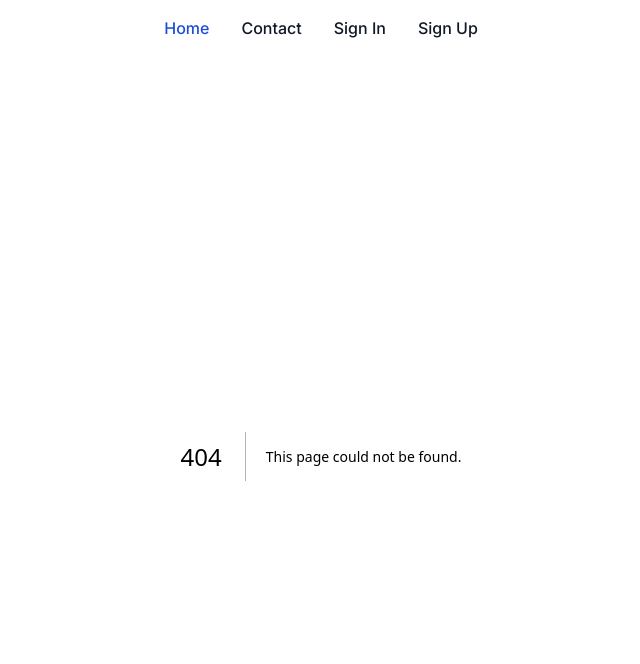
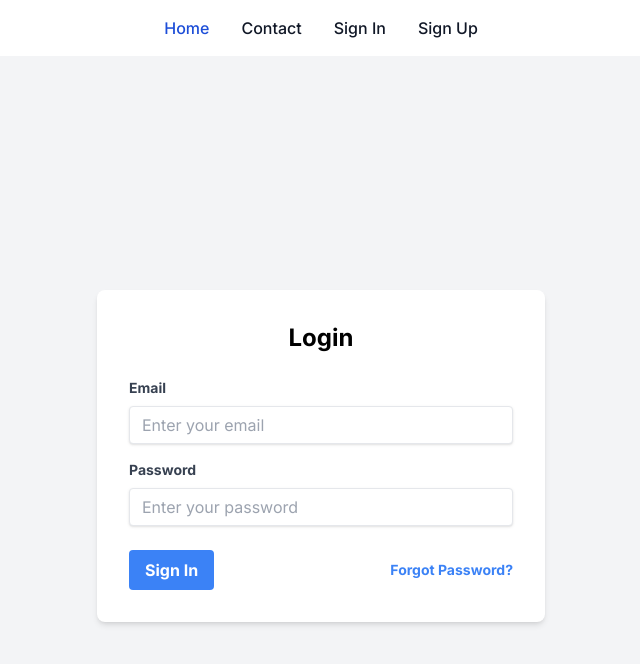
Before and after one commit to yash161/odoo-updated, a Next.js app: page /login in a window 1280 px wide. Before the commit this address had no page. Shown: the top 664 px of the page, without its empty margins (319-959 px from the left). Built offline with nearby package versions, Linux system fonts and the light colour scheme.

Commit message:
changes 15:00

```diff
--- a/package.json
+++ b/package.json
@@ -15,6 +15,7 @@
     "clsx": "^2.1.1",
     "framer-motion": "^11.3.2",
     "jsonwebtoken": "^9.0.2",
+    "mdb-react-ui-kit": "^8.0.0",
     "mongoose": "^8.5.1",
     "next": "14.2.5",
     "react": "^18",
--- /dev/null
+++ b/src/app/login/page.tsx
@@ -0,0 +1,79 @@
+'use client'
+import React,{useState} from 'react';
+import axios from 'axios'
+import { useRouter } from "next/navigation";
+import Link from 'next/link';
+
+const LoginPage = () => {
+
+    const [user, setUser] = useState({
+        email: "",
+        password: "",
+      });
+
+    const router = useRouter()
+
+    const [loadning,setLoading] = useState(false)
+
+    const handleLogin = async () => {
+        try {
+            setLoading(true)
+            const response = await axios.post("/api/sign-in", user);
+            console.log("Login data", response.data);
+            router.push("/userhome");
+          } catch (error: any) {
+            console.log("Login failed", error.message);
+          } finally {
+            setLoading(false);
+          }
+    }
+
+
+  return (
+    <div className="min-h-screen flex items-center justify-center bg-gray-100">
+      <div className="bg-white p-8 rounded-lg shadow-md w-full max-w-md">
+        <h2 className="text-2xl font-bold mb-6 text-center">{loadning ? "Processing" : "Login"}</h2>
+          <div className="mb-4">
+            <label className="block text-gray-700 text-sm font-bold mb-2" htmlFor="email">
+              Email
+            </label>
+            <input
+              type="email"
+              id="email"
+              placeholder="Enter your email"
+              className="shadow appearance-none border rounded w-full py-2 px-3 text-gray-700 leading-tight focus:outline-none focus:shadow-outline"
+              onChange={(e) => setUser({ ...user, email: e.target.value })}
+              value={user.email}
+            />
+          </div>
+          <div className="mb-6">
+            <label className="block text-gray-700 text-sm font-bold mb-2" htmlFor="password">
+              Password
+            </label>
+            <input
+              type="password"
+              id="password"
+              placeholder="Enter your password"
+              className="shadow appearance-none border rounded w-full py-2 px-3 text-gray-700 leading-tight focus:outline-none focus:shadow-outline"
+              onChange={(e) => setUser({ ...user, password: e.target.value })}
+              value={user.password}
+            />
+          </div>
+          <div className="flex items-center justify-between">
+            <button
+              type="submit"
+              className="bg-blue-500 hover:bg-blue-700 text-white font-bold py-2 px-4 rounded focus:outline-none focus:shadow-outline"
+              onClick={handleLogin}
+            >
+              Sign In
+            </button>
+            <Link href="/forgotpassword" className="inline-block align-baseline font-bold text-sm text-blue-500 hover:text-blue-800">
+              Forgot Password?
+            </Link>
+          </div>
+      </div>
+    </div>
+  );
+};
+
+export default LoginPage;
--- a/src/components/Navbar.tsx
+++ b/src/components/Navbar.tsx
@@ -44,7 +44,7 @@
       <ul className="font-medium flex flex-col p-4 md:p-0 mt-4 border border-gray-100 rounded-lg bg-gray-50 md:flex-row md:space-x-8 rtl:space-x-reverse md:mt-0 md:border-0 md:bg-white dark:bg-gray-800 md:dark:bg-gray-900 dark:border-gray-700">
         <li>
           <Link
-            href="#"
+            href="/"
             className="block py-2 px-3 text-white bg-blue-700 rounded md:bg-transparent md:text-blue-700 md:p-0 dark:text-white md:dark:text-blue-500"
             aria-current="page"
           >
@@ -53,7 +53,7 @@
         </li>
         <li>
           <Link
-            href="#"
+            href="/contact"
             className="block py-2 px-3 text-gray-900 rounded hover:bg-gray-100 md:hover:bg-transparent md:border-0 md:hover:text-blue-700 md:p-0 dark:text-white md:dark:hover:text-blue-500 dark:hover:bg-gray-700 dark:hover:text-white md:dark:hover:bg-transparent"
           >
             Contact
@@ -61,7 +61,7 @@
         </li>
         <li>
           <Link
-            href="#"
+            href="/login"
             className="block py-2 px-3 text-gray-900 rounded hover:bg-gray-100 md:hover:bg-transparent md:border-0 md:hover:text-blue-700 md:p-0 dark:text-white md:dark:hover:text-blue-500 dark:hover:bg-gray-700 dark:hover:text-white md:dark:hover:bg-transparent"
           >
             Sign In
@@ -69,7 +69,7 @@
         </li>
         <li>
           <Link
-            href="#"
+            href="/signUp"
             className="block py-2 px-3 text-gray-900 rounded hover:bg-gray-100 md:hover:bg-transparent md:border-0 md:hover:text-blue-700 md:p-0 dark:text-white md:dark:hover:text-blue-500 dark:hover:bg-gray-700 dark:hover:text-white md:dark:hover:bg-transparent"
           >
             Sign Up
```
Also changed, not shown: 1 other file (tests, documents, lock files or other folders).
